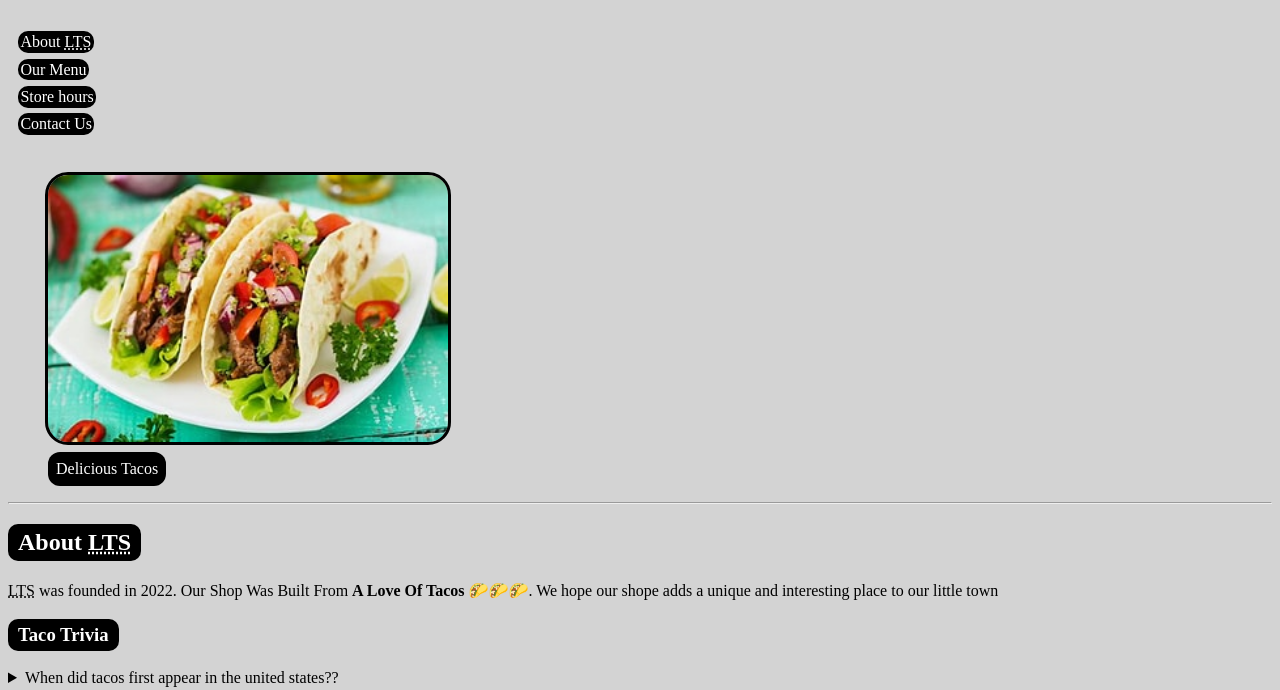
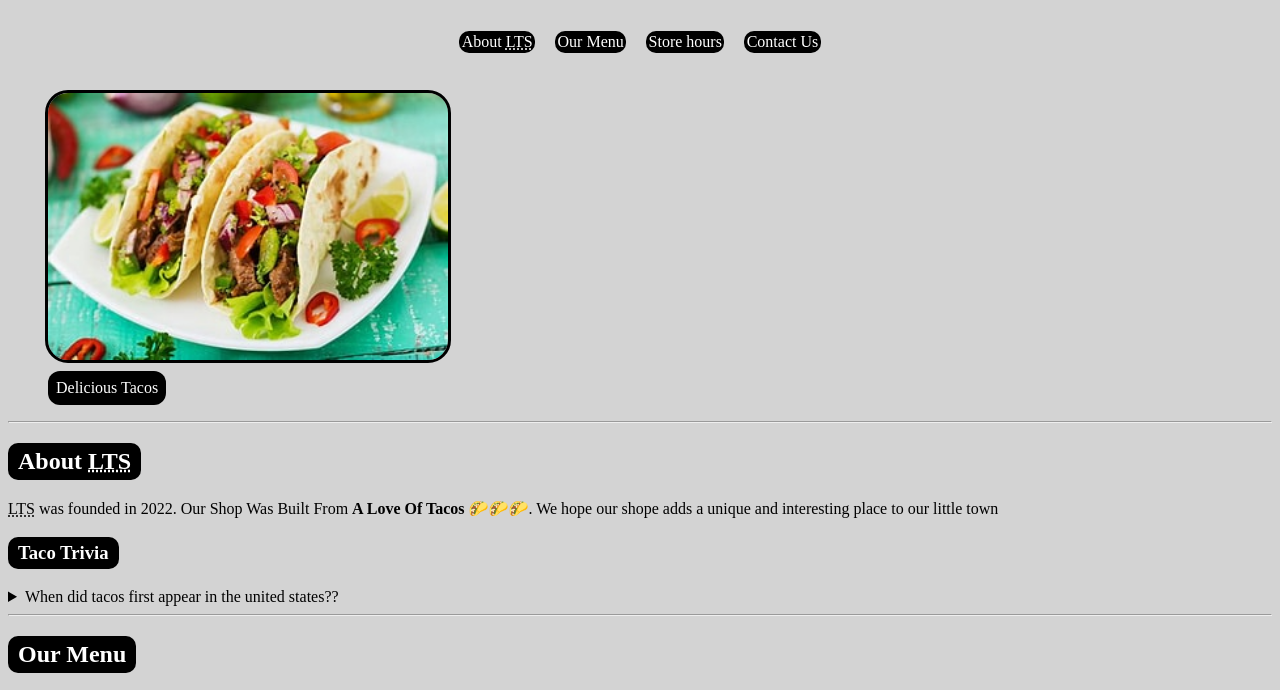
Before and after one commit to Obikwelumichael/Taco-Store, a plain HTML site: page index.html in a window 1280 px wide. Shown: the part 81-771 px from the top of the page. Drawn offline with Linux system fonts and the light colour scheme.

Commit message:
Menu Layout Update

```diff
--- a/css/style.css
+++ b/css/style.css
@@ -200,3 +200,11 @@ caption {
     margin-bottom: 0.25em;
 
 }
+
+/* Menu */
+nav ul{
+    display: flex;
+    justify-items: center;
+    justify-content: center;
+    gap: 20px;
+}
```
